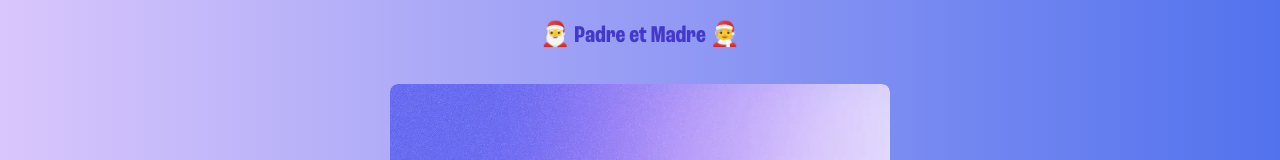
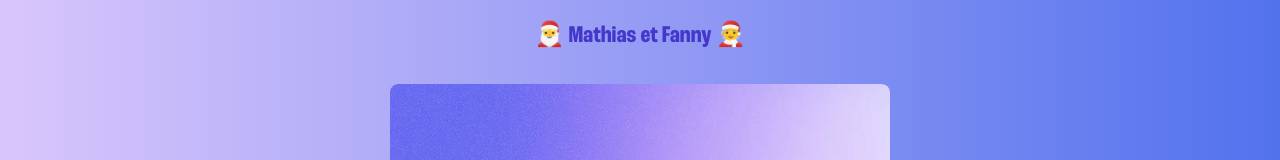
Before and after one commit to HugoWith/ChristmasScratchSurprise, a React (Vite) app: page / in a window 1280 px wide. Shown: the top 160 px of the page. Built offline with nearby package versions, Linux system fonts and the light colour scheme.

Commit message:
Mathias et Fanny

```diff
--- a/src/App.jsx
+++ b/src/App.jsx
@@ -29,7 +29,7 @@ function App() {
   // Adjust canvas size based on window size
   return (
     <main className="flex h-screen w-full flex-col items-center justify-center gap-8">
-      <h1 className="text-2xl text-indigo-700">🎅 Padre et Madre 🧑‍🎄</h1>
+      <h1 className="text-2xl text-indigo-700">🎅 Mathias et Fanny 🧑‍🎄</h1>
       <ScratchCard
         width={canvasSize}
         height={canvasSize}
@@ -44,10 +44,10 @@ function App() {
         {scratchedPercent < 15 && (
           <>
             <h2 className="animate-fadeIn text-center text-base">
-              Rendez vous le 12 Octobre prochain
+              Rendez vous le 17 Janvier 2025
             </h2>
             <p className="animate-fadeInDelayed text-center text-base opacity-0">
-              pour Starmania a Lyon.
+              pour Pablo Mira a Lyon
             </p>
             <p className="animate-fadeInDelayed2 text-center text-base opacity-0">
               Joyeux Noel 🎄
--- a/src/ScratchCard.jsx
+++ b/src/ScratchCard.jsx
@@ -90,7 +90,7 @@ const ScratchCard = ({
       {ready && (
         <YouTube
           ref={videoRef}
-          videoId={"b12k-20DUBE"}
+          videoId={"GkewEZf9a5U"}
           opts={{
             width: width.toString(),
             height: height.toString(),
```
